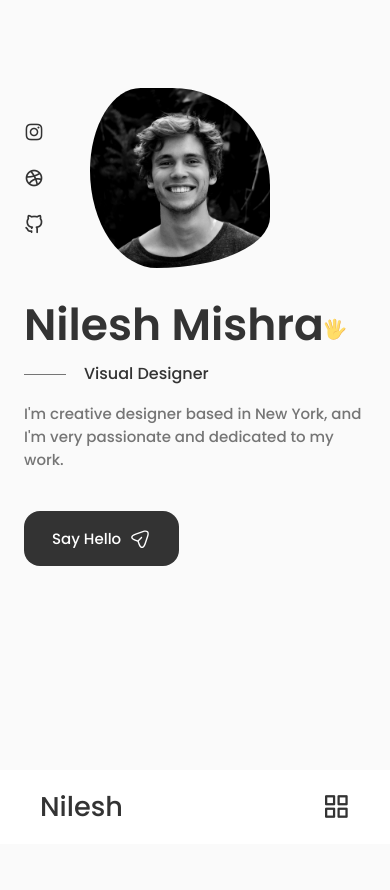
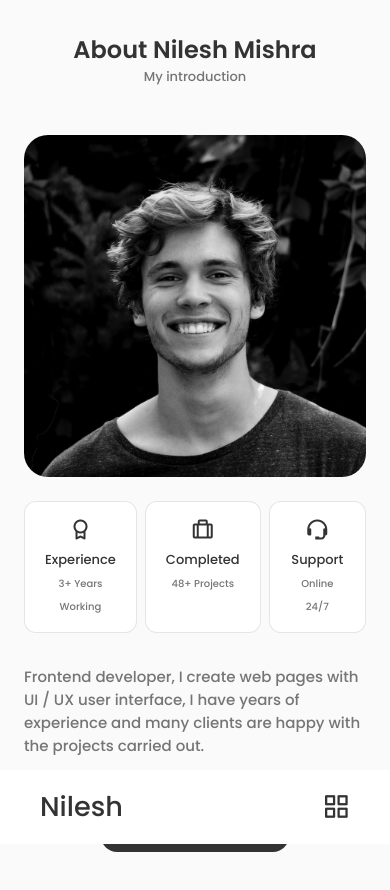
Before and after one commit to thenileshmishra/Protfolio, a React (Create React App) app: page / in a window 390 px wide. Shown: the top 890 px of the page. Before the commit the page ends 844 px from the top, so only its background shows below. Built offline with nearby package versions, Linux system fonts and the light colour scheme.

Commit message:
About section completed

```diff
--- a/src/App.js
+++ b/src/App.js
@@ -11,9 +11,9 @@ function App() {
     <>
       <Header />
       <main className="main">
-        <Home />
-        {/* <About />
-        <Skills />
+        {/* <Home /> */}
+        <About />
+        {/*  <Skills />
         <Services />
         <Qualification /> */}
       </main>
--- a/src/components/about/Info.jsx
+++ b/src/components/about/Info.jsx
@@ -1,5 +1,5 @@
 import React from "react";
-
+import "./about.css";
 function info() {
   return (
     <div className="about__info grid">
--- a/src/components/about/about.css
+++ b/src/components/about/about.css
@@ -1,7 +1,7 @@
 .about__container {
-  grid-template-columns: repeat(2, 1fr);
+  display: flex;
   align-items: center;
-  column-gap: 4rem;
+  justify-content: center;
 }
 
 .about__img {
@@ -48,8 +48,9 @@
 /* For Large Devices */
 @media screen and( max-width: 992px) {
   .about__container {
-    grid-template-columns: 1fr;
-    row-gap: 2.5rem;
+    display: flex;
+    align-items: center;
+    justify-content: center;
   }
 
   .about__img {
@@ -77,11 +78,23 @@
 /* For Medium Devices */
 
 @media screen and (max-width: 576px) {
+  .about__container {
+    display: flex;
+    align-items: center;
+    justify-content: center;
+    flex-direction: column;
+  }
   .about__info {
     grid-template-columns: repeat(3, 1fr);
   }
   .about__description {
     padding: 0;
+  }
+  .about__data {
+    display: flex;
+    align-items: center;
+    justify-content: center;
+    flex-direction: column;
   }
 }
 
```
